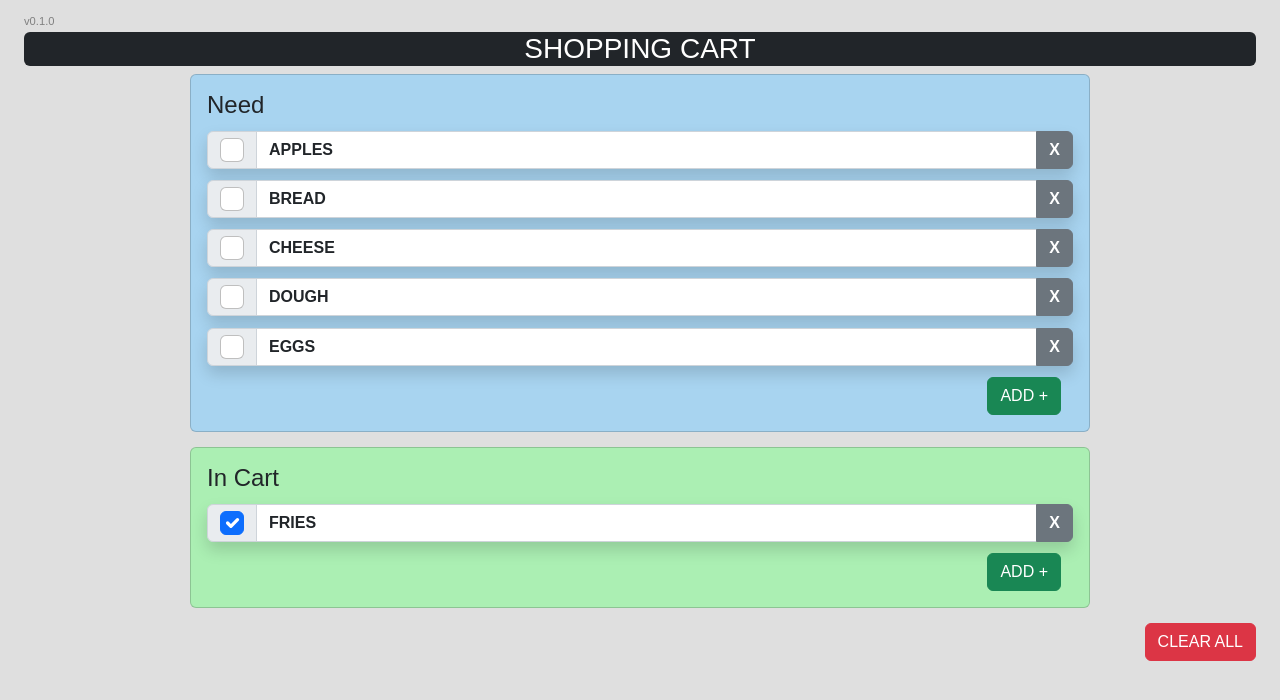
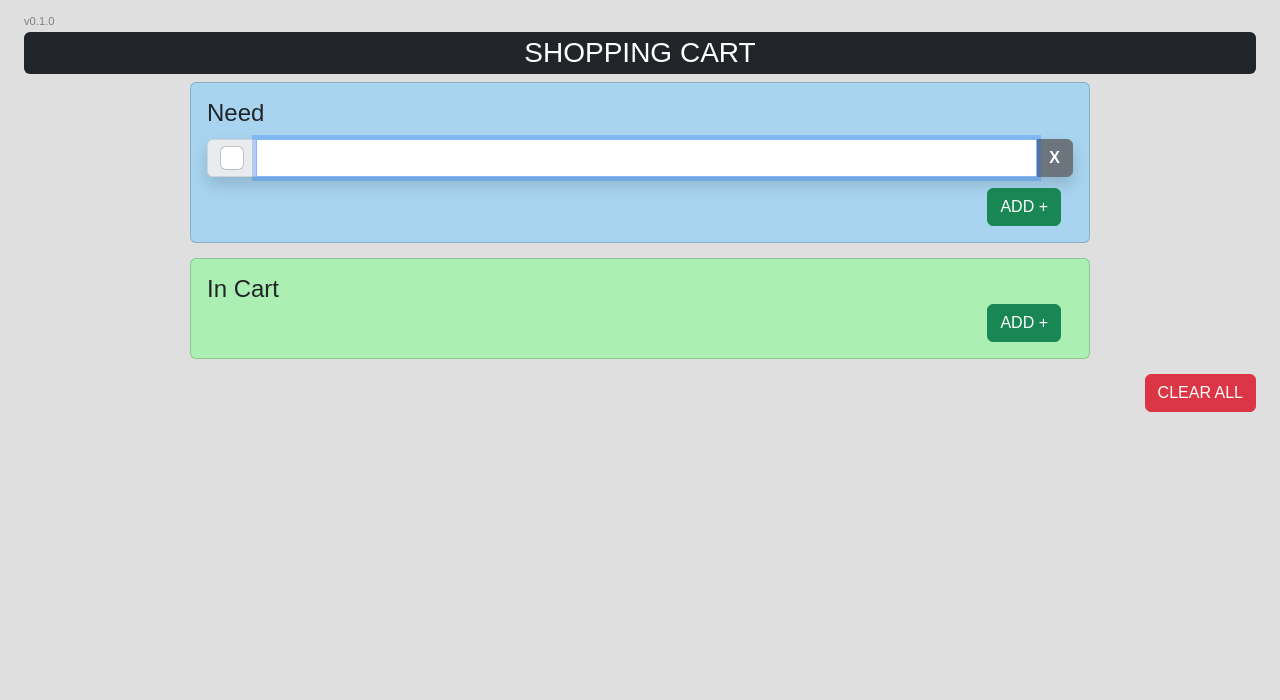
Before and after one commit to Davatata/Shopping-Cart, a React (Create React App) app: page / in a window 1280 px wide. Shown: the top 700 px of the page. Built offline with nearby package versions, Linux system fonts and the light colour scheme.

Commit message:
added auto focus, emptied lists

```diff
--- a/src/App.js
+++ b/src/App.js
@@ -1,4 +1,4 @@
-import {useState} from 'react';
+import {useState, useRef} from 'react';
 
 import Backdrop from "./components/Backdrop/Backdrop";
 import Modal from "./components/Modal/Modal";
@@ -9,33 +9,12 @@ import packageJson from '../package.json';
 function App() {
   const unchecked = [
     {
-      text: "Apples",
-      checked: false
-    },
-    {
-      text: "Bread",
-      checked: false
-    },
-    {
-      text: "Cheese",
-      checked: false
-    },
-    {
-      text: "Dough",
-      checked: false
-    },
-    {
-      text: "Eggs",
+      text: "",
       checked: false
     },
   ];
-
-  const checked = [
-    {
-      text: "Fries",
-      checked: true
-    },
-  ];
+  const checked = [];
+  const newInput = useRef(null)
 
   // modalIsOpen => gets the default value of false
   // setModalIsOpen => is called to assign a new value to modalIsOpen
@@ -46,7 +25,6 @@ function App() {
   const [ uncheckedItems, setUncheckedItems ] = useState(unchecked);
 
   function clearAllHandler() {
-    console.log("Clear all button clicked");
     setModalIsOpen(true);
   }
 
@@ -55,13 +33,12 @@ function App() {
   }
 
   function removeAllItems() {
-      setCheckedItems([]);
-      setUncheckedItems([]);
+    setCheckedItems([]);
+    setUncheckedItems([]);
     closeModalHandler();
   }
 
   function checkCartItem(index) {
-    console.log("checking", index);
     const newUnchecked = [...uncheckedItems];
     const newChecked= [...checkedItems];
     let item = newUnchecked.splice(index, 1)[0];
@@ -72,7 +49,6 @@ function App() {
   }
 
   function uncheckCartItem(index) {
-    console.log("checking", index);
     const newUnchecked = [...uncheckedItems];
     const newChecked= [...checkedItems];
     let item = newChecked.splice(index, 1)[0];
@@ -91,7 +67,6 @@ function App() {
       }
     );
     setUncheckedItems(newArray);
-    console.log("Adding blank item");
   }
 
   function addBlankChecked() {
@@ -103,7 +78,6 @@ function App() {
       }
     );
     setCheckedItems(newArray);
-    console.log("Adding blank item");
   }
 
   function deleteUnchecked(index) {
@@ -133,7 +107,8 @@ function App() {
   return (
     <div>
       <span id="version" className=''>v{packageJson.version}</span>
-      <h3 className="text-center text-bg-dark text-uppercase rounded">Shopping Cart</h3>
+      <h3 className="p-1 text-center text-bg-dark text-uppercase rounded">Shopping Cart</h3>
+
       <div>
         <div id="lists">
 
@@ -159,7 +134,6 @@ function App() {
               onChange= {updateCheckedItems}/>
           </div>
 
-
         </div>
       </div>
 
@@ -167,14 +141,11 @@ function App() {
       { modalIsOpen && <Modal onCancel={closeModalHandler} onConfirm={removeAllItems}/>}
       { modalIsOpen && <Backdrop onClick={closeModalHandler}/>}
 
-
         <div className="text-end">
           {(uncheckedItems.length > 0 || checkedItems.length > 0) &&
             <button id="fixedbutton" className=" btn btn-danger text-uppercase" onClick={clearAllHandler}>Clear All</button>
           }
         </div>
-
-
     </div>
   );
 }
--- a/src/components/CartItem/CartItem.js
+++ b/src/components/CartItem/CartItem.js
@@ -1,13 +1,10 @@
 function CartItem(props) {
 
   function deleteHandler() {
-    console.log("closing " + props.text + " " + props.index);
     props.onDelete(props.index);
   }
 
   function updateCheckValue(event) {
-    console.log("Setting " + props.text + " to " + event.target.checked);
-
     if (event.target.checked === true) {
       props.onChecked(props.index);
     }
@@ -39,6 +36,7 @@ function CartItem(props) {
               type="text"
               onChange={textUpdateHandler}
               value={props.text}
+              autoFocus
             />
           <button
             type="button"
```
